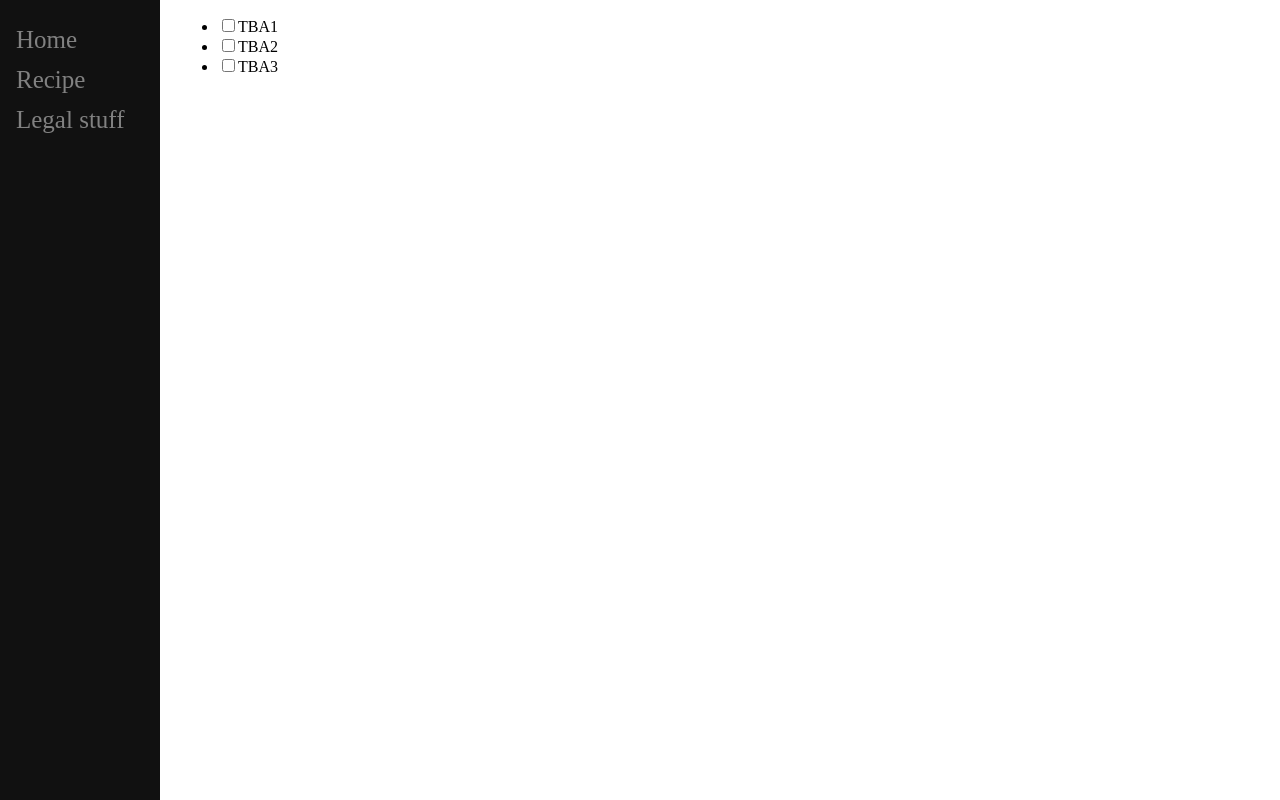
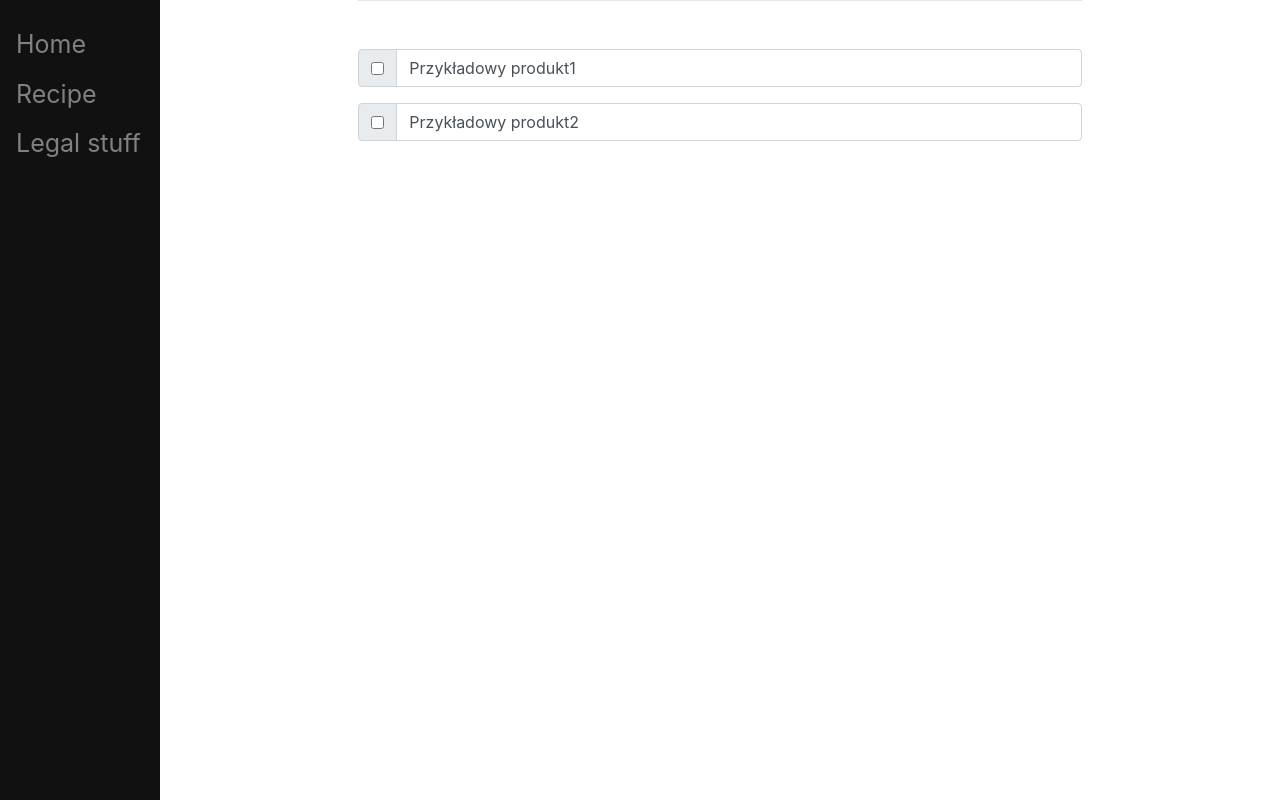
Before and after one commit to AdamGrzesik/What2Eat, a Django app: page / in a window 1280 px wide. Run offline with Django 4.2, Linux system fonts and the light colour scheme.

Commit message:
Adding CSS

```diff
--- a/What2Eat/App/templates/App/base.html
+++ b/What2Eat/App/templates/App/base.html
@@ -34,6 +34,11 @@
             padding:0px 10px;
         }
     </style>
+    <link rel="stylesheet" href="https://cdn.jsdelivr.net/npm/bootstrap@4.3.1/dist/css/bootstrap.min.css"
+          integrity="sha384-ggOyR0iXCbMQv3Xipma34MD+dH/1fQ784/j6cY/iJTQUOhcWr7x9JvoRxT2MZw1T" crossorigin="anonymous">
+    <meta charset="utf-8">
+    <meta name="viewport" content="width=device-width, initial-scale=1, shrink-to-fit=no">
+
     <title>{% block title %}What2Eat{% endblock %}</title>
 </head>
 
@@ -43,10 +48,18 @@
         <a href="/recipe">Recipe</a>
         <a href="/copyrights">Legal stuff</a>
     </div>
-    <div class="main">
-        {% block content %}
+    <div id="content", name="content", class="main">
+        <div class="row justify-content-center">
+            <div class="col-8">
+                <hr class="mt-0 mb-5">
+                {% block content %}
+                {% endblock %}
+            </div>
+        </div>
 
-        {% endblock %}
     </div>
+    <script src="https://code.jquery.com/jquery-3.3.1.slim.min.js" integrity="sha384-q8i/X+965DzO0rT7abK41JStQIAqVgRVzpbzo5smXKp4YfRvH+8abtTE1Pi6jizo" crossorigin="anonymous"></script>
+    <script src="https://cdn.jsdelivr.net/npm/popper.js@1.14.7/dist/umd/popper.min.js" integrity="sha384-UO2eT0CpHqdSJQ6hJty5KVphtPhzWj9WO1clHTMGa3JDZwrnQq4sF86dIHNDz0W1" crossorigin="anonymous"></script>
+    <script src="https://cdn.jsdelivr.net/npm/bootstrap@4.3.1/dist/js/bootstrap.min.js" integrity="sha384-JjSmVgyd0p3pXB1rRibZUAYoIIy6OrQ6VrjIEaFf/nJGzIxFDsf4x0xIM+B07jRM" crossorigin="anonymous"></script>
 </body>
 </html>
--- a/What2Eat/App/templates/App/home.html
+++ b/What2Eat/App/templates/App/home.html
@@ -3,12 +3,24 @@
 {% load static %}
 
 {% block content %}
-    <form method="post" action="recipe/">
-        {% csrf_token %}
-        <ul>
-            <li><input type="checkbox" value="owned" name="TBA1">TBA1</li>
-            <li><input type="checkbox" value="owned" name="TBA2">TBA2</li>
-            <li><input type="checkbox" value="owned" name="TBA3">TBA3</li>
-        </ul>
-    </form>
+<form method="post" action="recipe/">
+    {% csrf_token %}
+    <div class="input-group mb-3">
+        <div class="input-group-prepend">
+            <div class="input-group-text">
+                <input type="checkbox">
+            </div>
+        </div>
+        <label class="form-control">Przykładowy produkt1</label>
+    </div>
+
+    <div class="input-group">
+        <div class="input-group-prepend">
+            <div class="input-group-text">
+                <input type="checkbox">
+            </div>
+        </div>
+        <label class="form-control">Przykładowy produkt2</label>
+    </div>
+</form>
 {% endblock %}
--- a/What2Eat/App/urls.py
+++ b/What2Eat/App/urls.py
@@ -1,7 +1,7 @@
 from django.urls import path
 from . import views
 
-
+# Tutaj na podstawie url przekierowywujemy pod konkretną funkcję
 urlpatterns = [
     path("", views.homepage, name='homepage'),
     path("recipe/", views.recipe, name='recipe'),
--- a/What2Eat/App/views.py
+++ b/What2Eat/App/views.py
@@ -1,6 +1,6 @@
 from django.shortcuts import render
 
-
+# Deklarujemy funkcje które odpowiadają za renderowanie stron
 def index(response):
     return render(response, 'App/base.html', {
     })
--- a/What2Eat/What2Eat/urls.py
+++ b/What2Eat/What2Eat/urls.py
@@ -16,6 +16,7 @@ Including another URLconf
 from django.contrib import admin
 from django.urls import path, include
 
+# Tutaj tworzymy ścieżki strony i odsyłamy do urls danej aplikacji
 urlpatterns = [
     path('admin/', admin.site.urls),
     path('', include('App.urls')),
```
Also changed, not shown: What2Eat/App/templates/App/recipe.html (+5 -5 lines).
